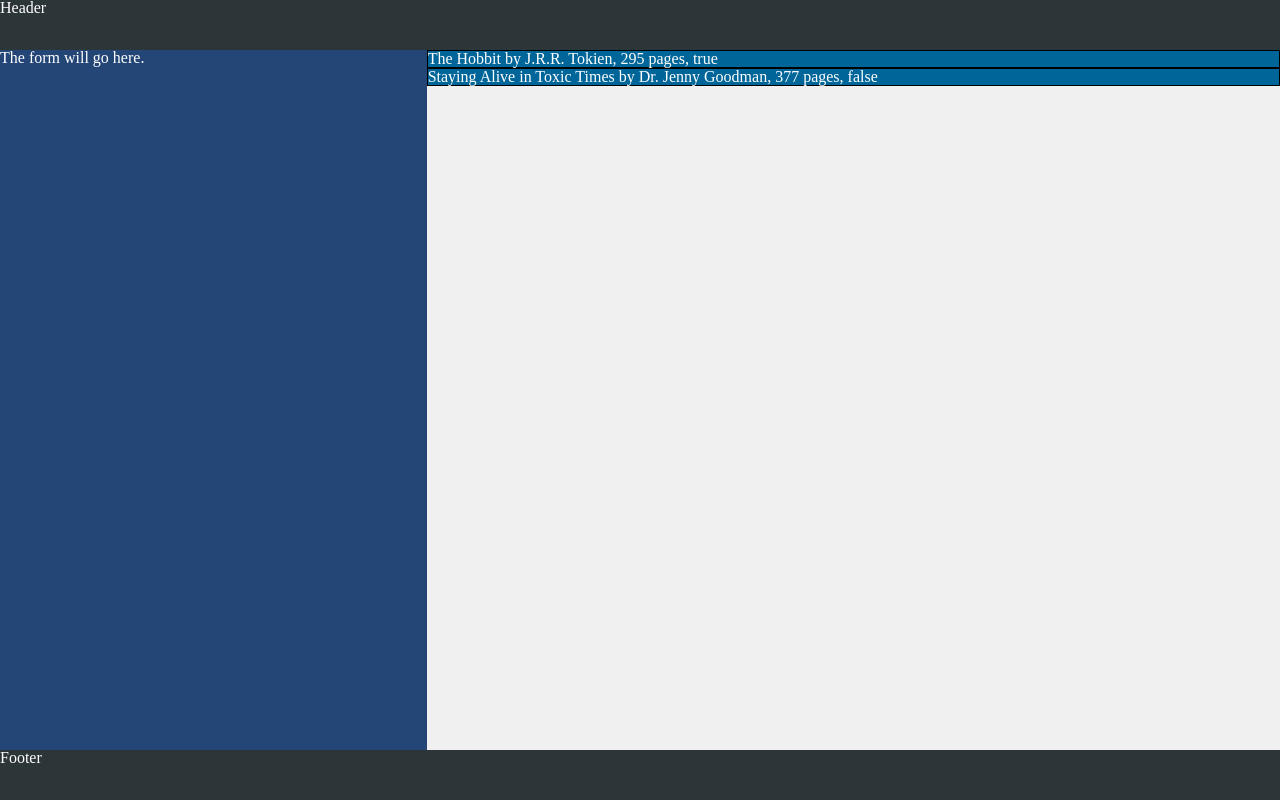
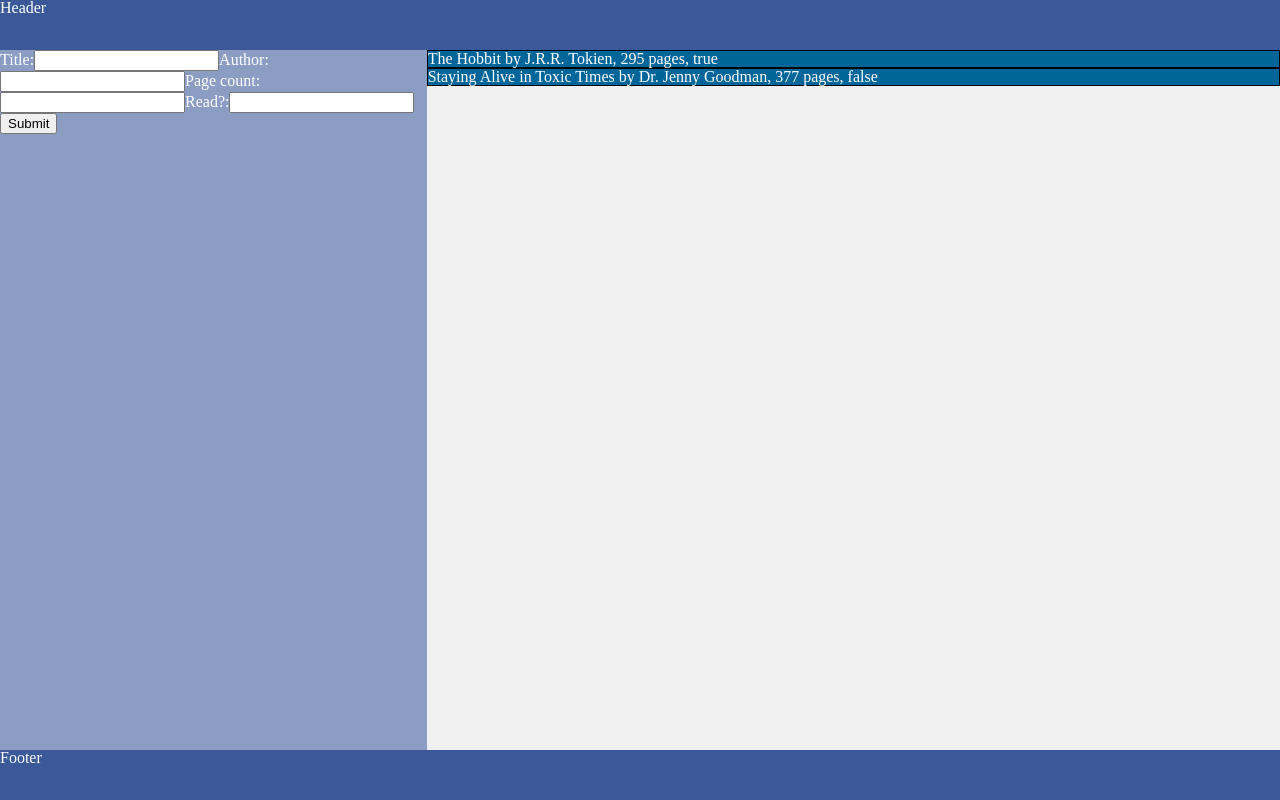
Before and after one commit to JakeBrowning90/library-project, a plain HTML site: page index.html in a window 1280 px wide. Both pictures are taken after a click on the button "Add new book". Drawn offline with Linux system fonts and the light colour scheme.

Commit message:
Add dynamic form

```diff
--- a/index.html
+++ b/index.html
@@ -4,18 +4,18 @@
     <meta charset="UTF-8">
     <meta http-equiv="X-UA-Compatible" content="IE=edge">
     <meta name="viewport" content="width=device-width, initial-scale=1.0">
-    <title>Library</title>
     <link rel="stylesheet" href="reset.css">
     <link rel="stylesheet" href="style.css">
     <script src="script.js" defer></script>
+    <title>Library</title>
 </head>
 <body>
     <div class="header">Header</div>
     <div class="sidebar" id="sidebar">
-        <div class="form">
+
             <button type="button" id="callForm">Add new book</button>
             <form action="" id="bookForm">
-                <label for="title">*Title</label>
+                <!--<label for="title">*Title</label>
                 <input type="text" id="title" name="title" required minlength="1" maxlength="20">
                 <label for="author">*Author</label>
                 <input type="text" id="author" name="author" required minlength="1" maxlength="20">
@@ -23,9 +23,9 @@
                 <input type="text" id="pages" name="pages" required min="1">
                 <label for="finished">*Finished?</label>
                 <input type="text" id="finished" name="finished" required>
-                <button type="submit" id="addBook">Add book</button>
+                <button type="submit" id="addBook">Add book</button>-->
             </form>
-        </div>
+
     </div>
     <div class="container" id="container"></div>
     <div class="footer">Footer</div>
--- a/script.js
+++ b/script.js
@@ -1,5 +1,8 @@
 const container = document.querySelector('#container');
 const sidebar = document.querySelector('#sidebar');
+const callFormButton = document.getElementById("callForm")
+
+const bookForm = document.querySelector('#bookForm');
 
 //Create library array and Book constructor
 let library = [];
@@ -26,29 +29,59 @@ addBookToLibrary(stayingAlive);
 printLibrary()
 
 //Call new book form
-const formButton = document.getElementById("callForm")
-formButton.addEventListener('click', function(){
-    while (sidebar.firstChild) {
-        sidebar.removeChild(sidebar.lastChild);
-      }
-    const newForm = document.createElement('form');
-    newForm.classList.add('form');
-    newForm.textContent = "The form will go here."
-    sidebar.appendChild(newForm);
+callFormButton.addEventListener('click', function(){
+    callFormButton.remove();
+    var titleLabel = document.createElement("label");
+    titleLabel.setAttribute("for", "title");
+    titleLabel.textContent = "Title:";
+    var titleField = document.createElement("input");
+    titleField.setAttribute("required", "");
+    titleField.setAttribute("id", "title");
+    titleField.setAttribute("name", "title");
+    var authorLabel = document.createElement("label");
+    authorLabel.textContent = "Author:";
+    var authorField = document.createElement("input");
+    authorField.setAttribute("required", "");
+    authorField.setAttribute("id", "author");
+    authorField.setAttribute("name", "author");
+    var pagesLabel = document.createElement("label");
+    pagesLabel.textContent = "Page count:";
+    var pagesField = document.createElement("input");
+    pagesField.setAttribute("required", "");
+    pagesField.setAttribute("id", "pages");
+    pagesField.setAttribute("name", "pages");
+    var readLabel = document.createElement("label");
+    readLabel.textContent = "Read?:";
+    var readField = document.createElement("input");
+    readField.setAttribute("required", "");
+    readField.setAttribute("id", "finished");
+    readField.setAttribute("name", "finished");
+    var submitButton = document.createElement("input");
+    submitButton.setAttribute("type", "submit");
+    submitButton.setAttribute("id", "addBook");
+    bookForm.appendChild(titleLabel);
+    bookForm.appendChild(titleField);
+    bookForm.appendChild(authorLabel);
+    bookForm.appendChild(authorField);
+    bookForm.appendChild(pagesLabel);
+    bookForm.appendChild(pagesField);
+    bookForm.appendChild(readLabel);
+    bookForm.appendChild(readField);
+    bookForm.appendChild(submitButton);
 });
 
 //Create new book with form, add to library, refresh list
-const bookForm = document.querySelector('#bookForm');
 bookForm.addEventListener('submit', (event) => {
     event.preventDefault()
     var newBook = new Book(title.value, author.value, pages.value, finished.value);
     addBookToLibrary(newBook);
+    console.log(library);
     printLibrary();
   });
 
 //Add library books to DOM
 function printLibrary() {
-    refreshList()
+    refreshPage()
     for (entry in library) {
         let card = document.createElement('div');
         card.classList.add('card');
@@ -57,10 +90,13 @@ function printLibrary() {
     }
 }
 
-//Refresh list
-function refreshList() {
-    document.getElementById("bookForm").reset();
+//Refresh list and remove form
+function refreshPage() {
     while (container.firstChild) {
         container.removeChild(container.lastChild);
       }
+    while (bookForm.firstChild) {
+        bookForm.removeChild(bookForm.lastChild);
+      }
+    sidebar.appendChild(callFormButton);
 }
--- a/style.css
+++ b/style.css
@@ -9,11 +9,11 @@ html, body {
 
 .header, .footer {
     grid-column: 1 / -1;
-    background-color: #2c3639;
+    background-color: #3b5998;
 }
 
 .sidebar {
-    background-color: #244677;
+    background-color:#8b9dc3
 }
 
 .container {
```
